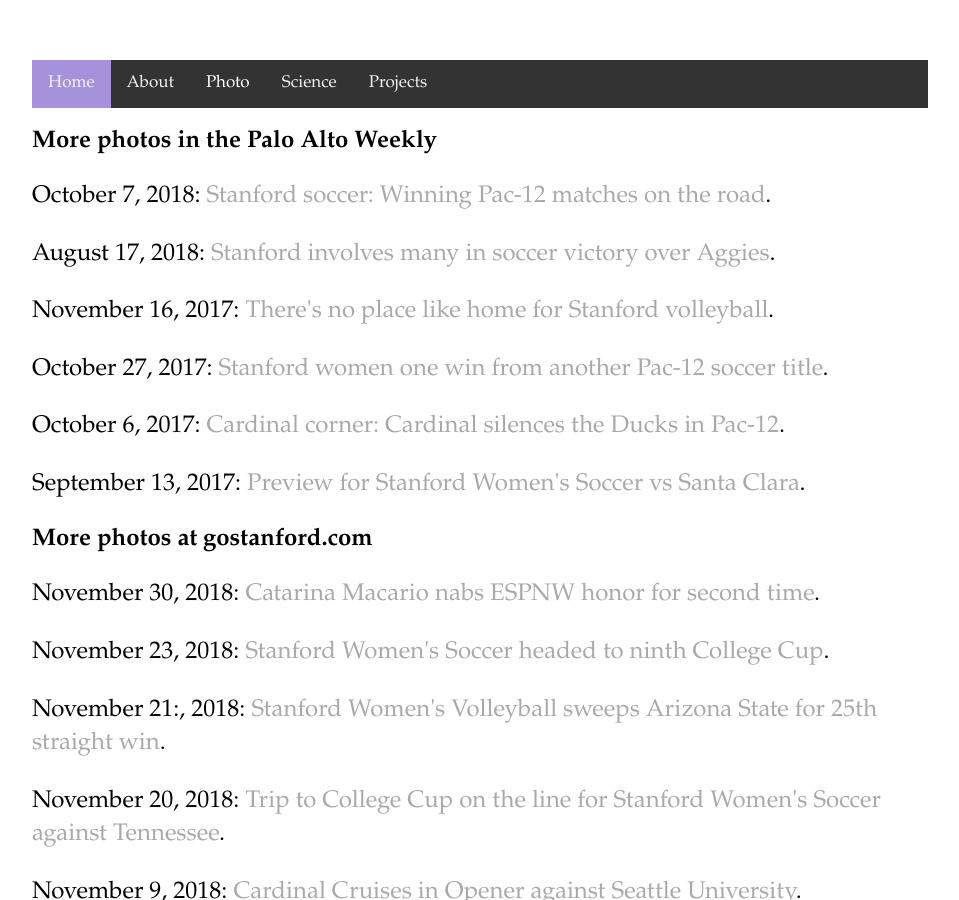
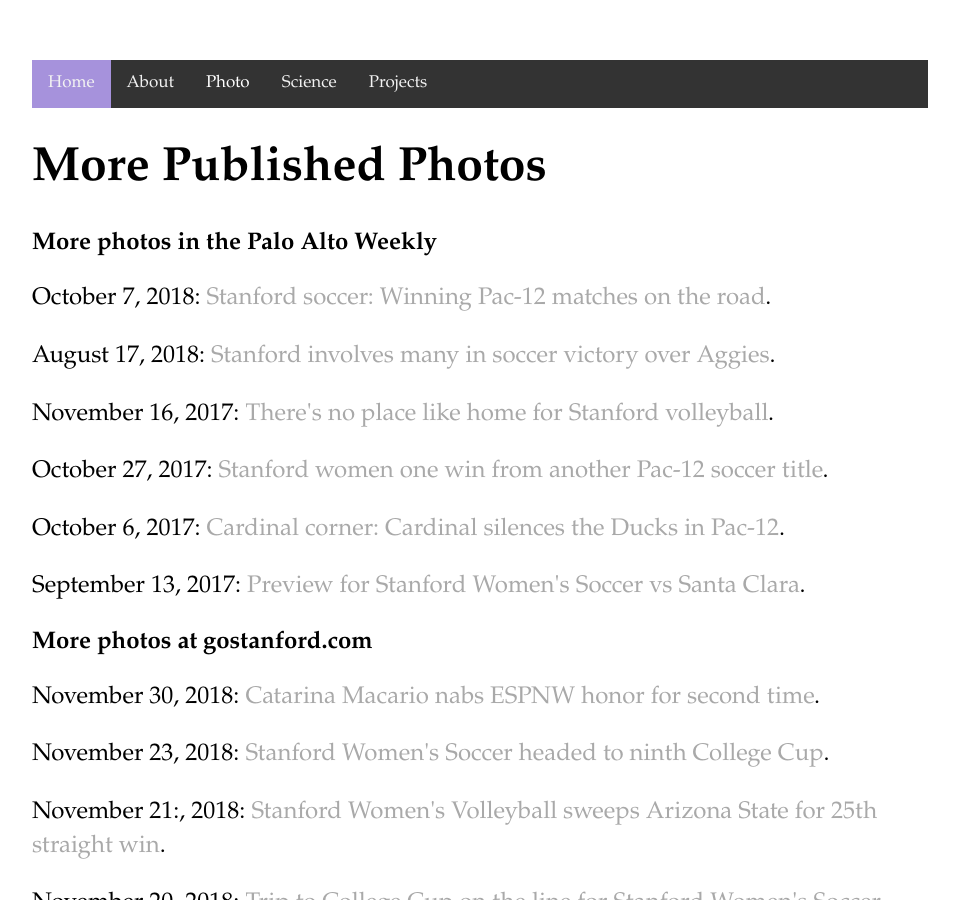
Before and after one commit to echang17/echang17.github.io, a Jekyll site: the page built from links_full/index.html, in a window 1280 px wide and 900 px high. Shown: the whole window, without its empty margins (160-1119 px from the left). Built offline with Jekyll 4.4.1, drawn with Linux system fonts in a browser that asks for light colours.

Commit message:
Update index.html

```diff
--- a/links_full/index.html
+++ b/links_full/index.html
@@ -2,6 +2,7 @@
 layout: default
 title: More Published Photos
 ---
+<h1>More Published Photos</h1>
 <h2>More photos in the Palo Alto Weekly</h2>
     <p>October 7, 2018: <a href="https://www.paloaltoonline.com/news/2018/10/07/stanford-soccer-winning-pac-12-matches-on-the-road">Stanford soccer: Winning Pac-12 matches on the road</a>.</p>
     <p>August 17, 2018: <a href="https://www.paloaltoonline.com/news/2018/08/17/stanford-involves-many-in-soccer-victory-over-aggies">Stanford involves many in soccer victory over Aggies</a>.</p>
```
